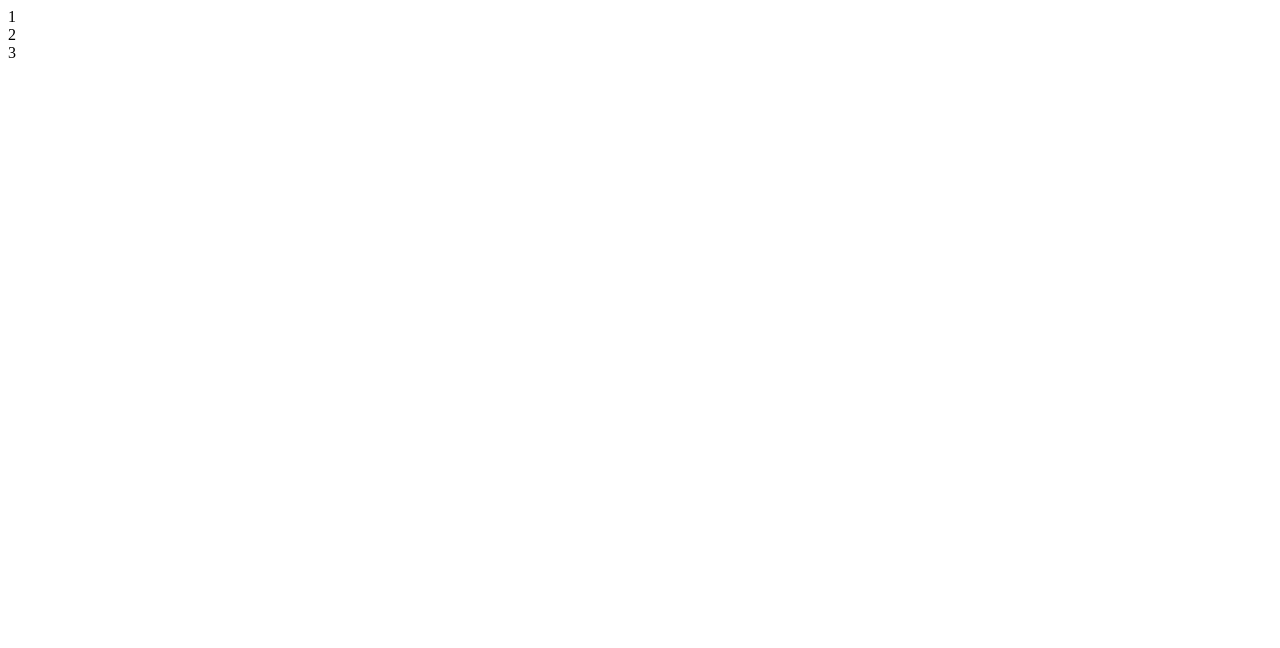
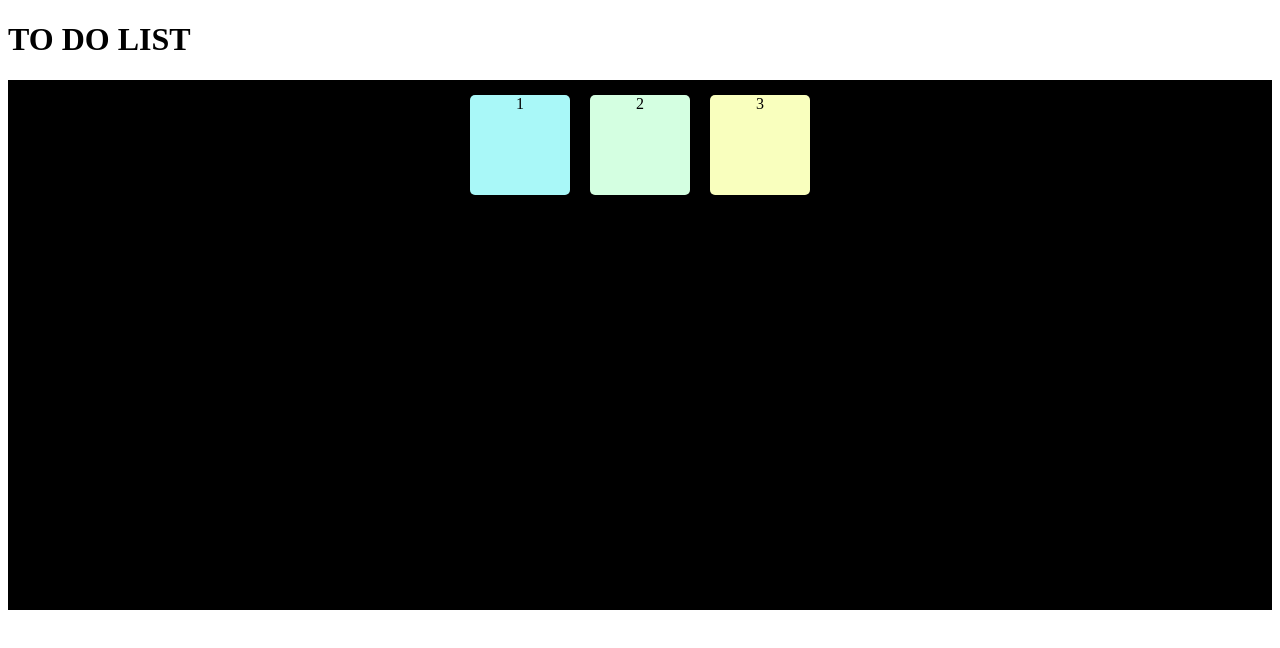
Before and after one commit to zaelly/To-do-List, a plain HTML site: page index.html in a window 1280 px wide. Drawn offline with Linux system fonts and the light colour scheme.

Commit message:
atualização inicial

```diff
--- a/index.html
+++ b/index.html
@@ -4,10 +4,11 @@
     <meta charset="UTF-8">
     <meta http-equiv="X-UA-Compatible" content="IE=edge">
     <meta name="viewport" content="width=device-width, initial-scale=1.0">
-    <link rel="stylesheet" src="../style.css">
+    <link rel="stylesheet" type="text/css" href="style.css">
     <title>To Do List</title>
 </head>
 <body>
+    <h1>TO DO LIST</h1>
     <main class="conteiner">
         <div class="bloco1">1</div>
         <div class="bloco2">2</div>
--- a/style.css
+++ b/style.css
@@ -1,36 +1,39 @@
-*{
-    width:100%;
-    max-width: fit-content;
+
+.body{
+    background-color: #ffffff;
 }
-.body{
-    color: #000000;
+.h1{
+    letter-spacing: 1rem;
+    font-size: 1rem;
+    font-style: oblique;
+    text-align: center;
 }
 .conteiner{
     display: flex;
-    flex-direction: row;
     height: 500px;
+    background-color: #000000;
+    padding: 15px;
+    justify-content: center;
+    text-align: center;
+    flex-flow: row wrap;
+    gap: 20px;
 }
 
 .bloco1{
-    padding: 5px;
-    background-color: rgb(0, 173, 173);
-    width: 25px;
-    height: 25px;
+    background-color: rgb(169, 248, 248);
+    width: 100px;
+    height: 100px;
     border-radius: 5px;
 }
 .bloco2{
-    padding: 5px;
-    background-color: rgb(0, 255, 76);
-    width: 25px;
-    height: 25px;
+    background-color: rgb(212, 255, 225);
+    width: 100px;
+    height: 100px;
     border-radius: 5px;
-
 }
 .bloco3{
-    padding: 5px;
-    background-color: rgb(229, 255, 0);
-    width: 25px;
-    height: 25px;
+    background-color: rgb(249, 255, 190);
+    width: 100px;
+    height: 100px;
     border-radius: 5px;
-
 }
```
